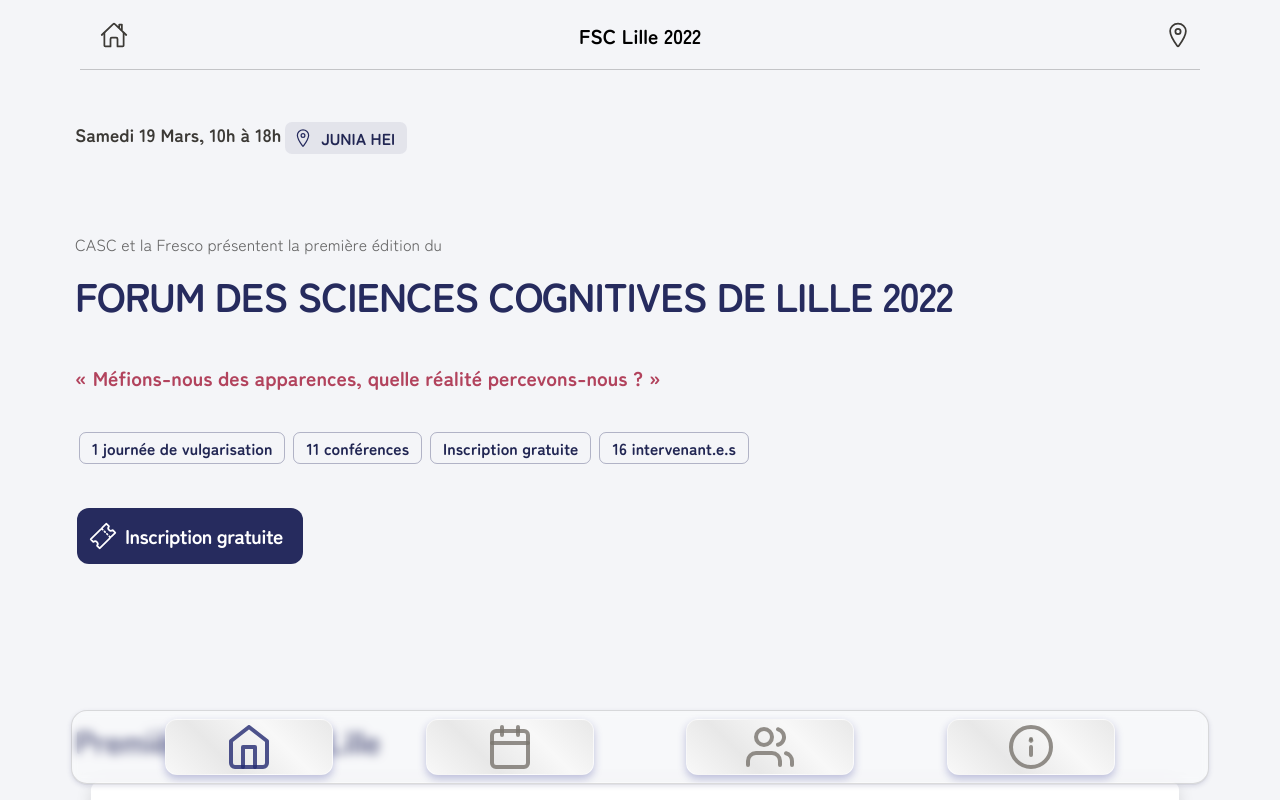
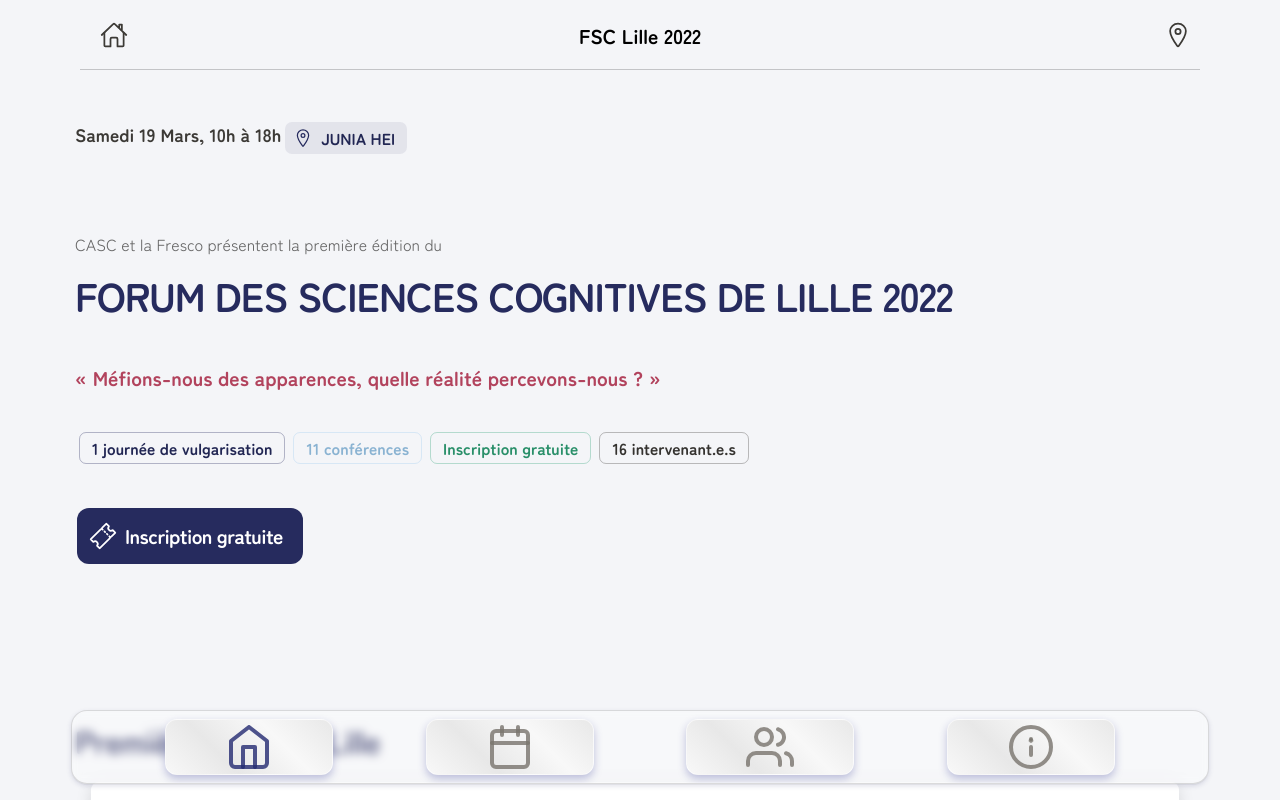
Before and after one commit to nelioyann/fsc-lille, a React (Create React App) app: page /tabs/accueil in a window 1280 px wide. Built offline with nearby package versions, Linux system fonts and the light colour scheme.

Commit message:
Color update

```diff
--- a/src/pages/Home.tsx
+++ b/src/pages/Home.tsx
@@ -72,10 +72,10 @@ const Home: React.FC = () => {
                   </Box>
                   <Label size="large" color={ColorVariablesEnum.TERTIARY}>« Méfions-nous des apparences, quelle réalité percevons-nous ? »</Label>
                   <Cluster>
-                    <Tag onClick={() => agendaRef.current?.scrollIntoView(scrollOptions)} label="1 journée de vulgarisation" />
-                    <Tag onClick={() => conferencesRef.current?.scrollIntoView(scrollOptions)} label='11 conférences' />
-                    <Tag onClick={() => registrationRef.current?.scrollIntoView(scrollOptions)} label='Inscription gratuite' />
-                    <Tag onClick={() => router.push("/tabs/intervenants")} label='16 intervenant.e.s' />
+                    <Tag color={ColorLabelsEnum.PRIMARY} onClick={() => agendaRef.current?.scrollIntoView(scrollOptions)} label="1 journée de vulgarisation" />
+                    <Tag color={ColorLabelsEnum.SECONDARY} onClick={() => conferencesRef.current?.scrollIntoView(scrollOptions)} label='11 conférences' />
+                    <Tag color={ColorLabelsEnum.SUCCESS} onClick={() => registrationRef.current?.scrollIntoView(scrollOptions)} label='Inscription gratuite' />
+                    <Tag color={ColorLabelsEnum.DARK} onClick={() => router.push("/tabs/intervenants")} label='16 intervenant.e.s' />
                   </Cluster>
                   <Box borderWidth='0' padding='0'>
                     <Button icon={ticketOutline} href="https://www.helloasso.com/associations/casc/evenements/fsc-lille-2022" expand={undefined} size="large" label="Inscription gratuite" color={ColorLabelsEnum.PRIMARY} />
@@ -93,8 +93,6 @@ const Home: React.FC = () => {
 
             </Stack>
           </Cover>
-
-
 
 
           <Stack space={SpacingEnum.s1}>
```
